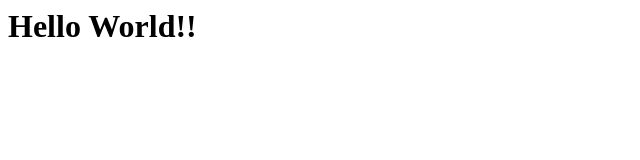
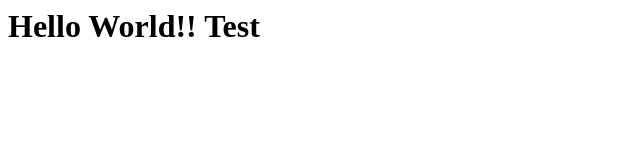
Before and after one commit to du-du-zi/jenkins_test, a plain HTML site: page website/index.html in a window 1280 px wide. Shown: the whole page, without its empty margins (0-640 px from the left). Drawn offline with Linux system fonts and the light colour scheme.

Commit message:
modify jenkins file test2

```diff
--- a/website/index.html
+++ b/website/index.html
@@ -1,7 +1,7 @@
 <html>
 
 <body>
-  <h1>Hello World!!</h1>
+  <h1>Hello World!! Test</h1>
 </body>
 
 </html>
```
